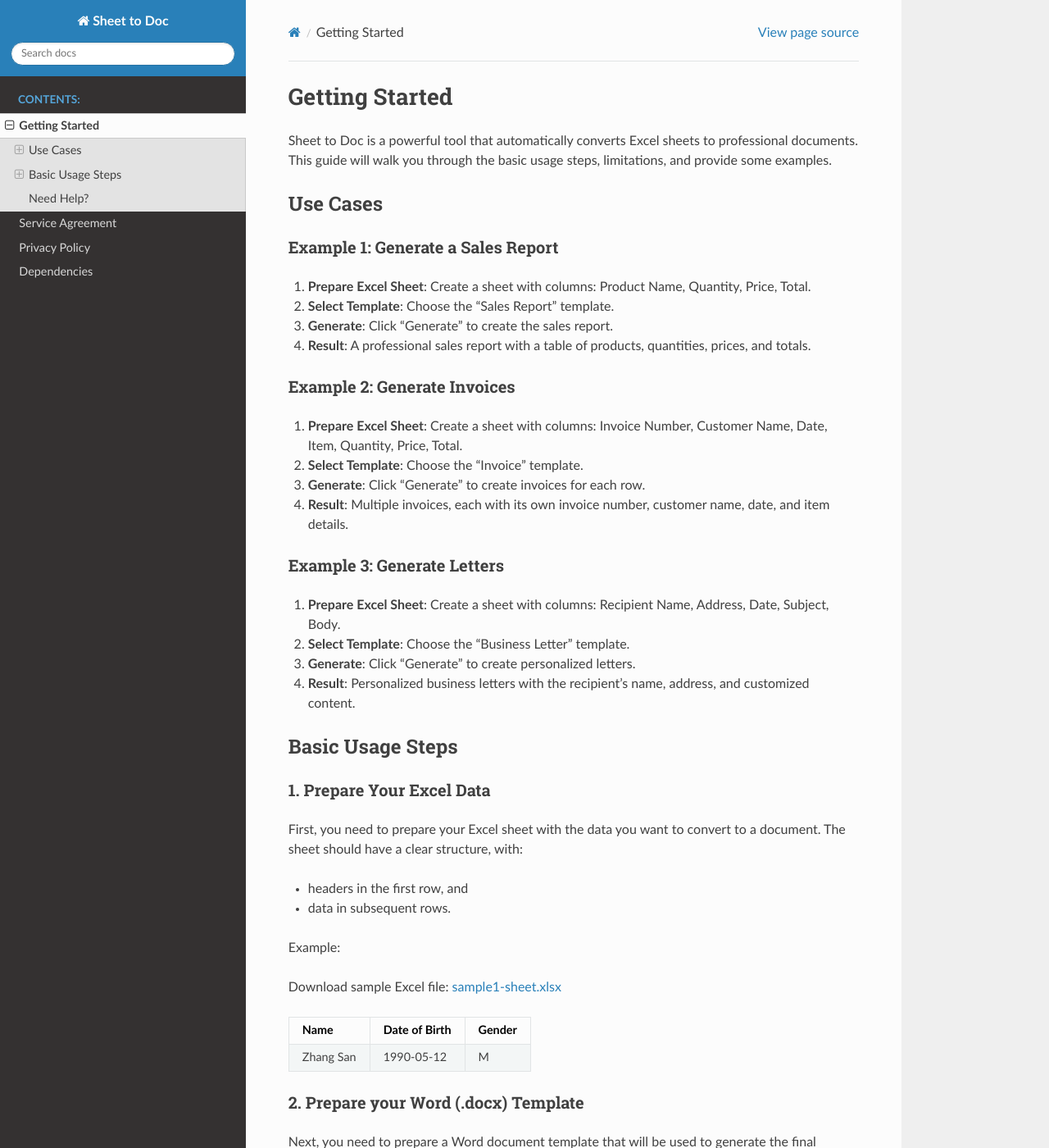
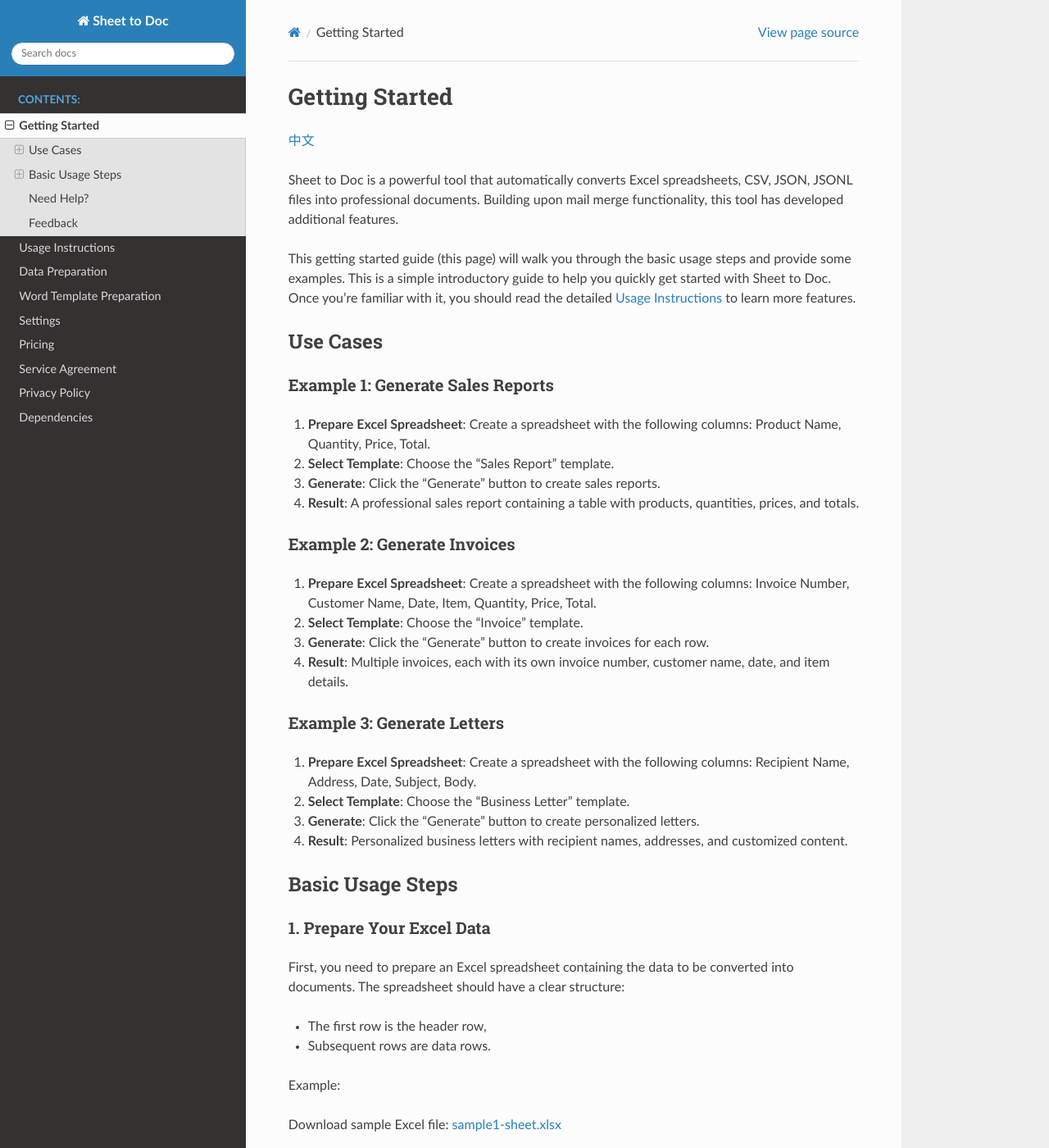
Before and after one commit to he-yang/sheet-to-doc, a Sphinx documentation site: the page built from source/getstarted.md, in a window 1280 px wide and 1400 px high. Shown: the whole window at 82% size. Built offline with Sphinx 7.4.7 and the Read the Docs theme 3.1.0, drawn with Linux system fonts in a browser that asks for light colours; some of the changed text lies outside the part shown.

Commit message:
add translations from cn

````diff
--- /dev/null
+++ b/source/Usage.md
@@ -0,0 +1,62 @@
+# Usage Instructions
+
+[中文](https://sheet-to-doc.wtsolutions.cn/zh-cn/latest/Usage.html)
+
+Sheet to Doc is a powerful tool that automatically converts Excel spreadsheets, CSV, JSON, JSONL files into professional documents. Building upon mail merge functionality, this tool has additional features.
+
+## Usage Steps
+
+### 1. Prepare Your Data
+
+First, you need to prepare the data to be converted into documents:
+   - Excel spreadsheet. The spreadsheet should have a clear structure:
+      - The first row is the header row,
+      - Subsequent rows are data rows.
+   - CSV data
+   - JSON data
+   - JSONL data
+
+For data preparation, please refer to [Data Preparation](ExcelData.md)
+
+### 2. Prepare Your Word (.docx) Template
+
+Next, you need to prepare a Word document template for generating the final documents. The template should contain placeholders from the Excel spreadsheet data.
+
+For Word template preparation, please refer to [Word Template](WordTemplate.md)
+
+### 3. Access the Tool
+
+You can access Sheet to Doc in the following ways:
+
+- Use a modern browser (such as Chrome, Firefox, Edge, Safari) to visit [https://s.wtsolutions.cn/sheet-to-doc.html](https://s.wtsolutions.cn/sheet-to-doc.html).
+
+<script async src="https://pagead2.googlesyndication.com/pagead/js/adsbygoogle.js?client=ca-pub-8772217510669640"
+     crossorigin="anonymous"></script>
+   <ins class="adsbygoogle"
+      style="display:block; text-align:center;"
+      data-ad-layout="in-article"
+      data-ad-format="fluid"
+      data-ad-client="ca-pub-8772217510669640"
+      data-ad-slot="2653271427"></ins>
+   <script>
+      (adsbygoogle = window.adsbygoogle || []).push({});
+   </script>
+
+### 4. Fill in Data
+
+- Copy data directly from your Excel spreadsheet, or from CSV, JSON, JSONL files,
+- Paste it into the "Data" field in the Sheet to Doc application,
+- You can view a data preview in the application.
+
+### 5. Upload Template
+
+- Upload the Word template file you prepared in step 2.
+
+
+### 6. Generate Documents
+
+Before selecting the generation mode, choose the generation mode and define the file name.
+
+For specific settings, please refer to [Settings](Settings.md)
+
+Click the "Generate" button. The tool will populate the template with data and generate professional documents based on the template you selected.
--- /dev/null
+++ b/source/WordTemplate.md
@@ -0,0 +1,143 @@
+# Word Template Preparation
+
+[中文](https://sheet-to-doc.wtsolutions.cn/zh/latest/WordTemplate.html)
+
+
+## Preparing Your Word Template
+
+> We recommend using Microsoft Word to prepare your template files. If you don't have Word, you can use other editors (such as WPS) to prepare template files.
+
+
+- Create a new Word document, must be in .docx format.
+- Insert placeholders using the `{placeholder}` syntax. For detailed usage of placeholders, see the "Placeholders" section below.
+- Add any other text or formatting as needed.
+- Save the template as a .docx file.
+
+<script async src="https://pagead2.googlesyndication.com/pagead/js/adsbygoogle.js?client=ca-pub-8772217510669640"
+     crossorigin="anonymous"></script>
+   <ins class="adsbygoogle"
+      style="display:block; text-align:center;"
+      data-ad-layout="in-article"
+      data-ad-format="fluid"
+      data-ad-client="ca-pub-8772217510669640"
+      data-ad-slot="2653271427"></ins>
+   <script>
+      (adsbygoogle = window.adsbygoogle || []).push({});
+   </script>
+
+## Placeholders
+
+### Data Placeholders
+
+Placeholders are special markers used in Word templates to insert data. Each placeholder is enclosed in `{` and `}`, for example `{Name}`, `{Date of Birth}`, etc.
+
+The name of the placeholder must exactly match the column header in the Excel spreadsheet, otherwise the data will not be filled correctly.
+
+Suppose your Excel spreadsheet contains the following columns: Name, Age, Gender.
+```
+    Name    Age    Gender
+    Zhang San    25    Male
+```
+
+In the Word template, you can insert the following placeholders:
+
+<div class="word-document">
+
+{Name},{Age},{Gender}.
+
+</div>
+
+When the tool runs, it will fill these placeholders with data from the Excel spreadsheet.
+<div class="word-document">
+
+Zhang San,25,Male.
+
+</div>
+
+### Loop Placeholders
+
+> Loop placeholders only work in Generation Mode 2 (generate one Word document for all data items).
+
+If your Excel spreadsheet contains multiple rows of data, you can use loop placeholders to repeatedly fill content in the template.
+
+> The format of loop placeholders is `{#data}...{/data}`. Within `{#data}...{/data}`, you can use data placeholders such as `{Name}` to reference specific data.
+
+Suppose your Excel spreadsheet contains the following columns: Name, Age, Gender.
+```
+    Name    Age    Gender
+    Zhang San    25    Male
+    Li Si    30    Female
+```
+
+In the Word template, you can insert the following placeholders:
+
+<div class="word-document">
+
+{#data}
+
+{Name},{Age},{Gender}.
+
+{/data}
+</div>
+
+When the tool runs, it will loop through the data in the Excel spreadsheet and fill these placeholders row by row.
+
+<div class="word-document">
+
+Zhang San,25,Male.
+
+Li Si,30,Female.
+
+</div>
+
+
+### Conditional Placeholders
+
+If your Excel spreadsheet contains conditional data, you can use conditional placeholders to fill content in the template based on conditions.
+
+> The format of conditional placeholders is `{#aCondition}...{/aCondition}`.
+
+Suppose your Excel spreadsheet contains the following columns: Name, Age, Gender, Awarded.
+```
+    Name    Age    Gender    Awarded
+    Zhang San    25    Male    true
+    Li Si    30    Female    false
+    Wang Wu    35    Male    true
+```
+
+In the Word template, you can insert the conditional placeholder `{#Awarded}...{/Awarded}`:
+
+<div class="word-document">
+
+Winners of this competition:
+
+{#data}
+
+{#Awarded}
+
+{Name},{Age},{Gender}.
+
+{/Awarded}
+
+{/data}
+
+</div>
+
+When the tool runs, it will loop through the data in the Excel spreadsheet, check if the person is an award winner, and if so, fill the placeholders; if not, it will not fill them.
+
+<div class="word-document">
+
+Winners of this competition:
+
+Zhang San,25,Male.
+
+Wang Wu,35,Male.
+
+</div>
+
+
+### Notes
+
+- Placeholders must be enclosed in curly braces `{}`.
+- The name of the placeholder must exactly match the column header in the Excel spreadsheet, including case.
+- Placeholders can be used anywhere in the template, including paragraphs, tables, lists, etc.
--- /dev/null
+++ b/source/_static/custom.css
@@ -0,0 +1,120 @@
+/* 自定义Markdown文档样式 */
+
+
+
+.note {
+    background-color: #d1ecf1;
+    border-left: 4px solid #17a2b8;
+    padding: 1em;
+    margin-bottom: 1em;
+    border-radius: 0 4px 4px 0;
+}
+
+.warning {
+    background-color: #fff3cd;
+    border-left: 4px solid #ffc107;
+    padding: 1em;
+    margin-bottom: 1em;
+    border-radius: 0 4px 4px 0;
+}
+
+/* Word文档样式块 */
+.word-document {
+    /* 基础样式 */
+    background-color: #ffffff;
+    border: 1px solid #e0e0e0;
+    border-radius: 8px;
+    box-shadow: 0 4px 12px rgba(0, 0, 0, 0.1);
+    padding: 40px;
+    margin: 20px 0;
+
+    /* 模拟纸张效果 */
+    max-width: 800px;
+    margin-left: auto;
+    margin-right: auto;
+
+    /* 页面边框 */
+    position: relative;
+    overflow: hidden;
+}
+
+/* Word文档样式块内容样式 */
+.word-document p {
+    font-family: 'Times New Roman', Times, serif;
+    font-size: 16px;
+    line-height: 1.5;
+    margin-bottom: 12px;
+    text-align: left;
+}
+
+/* Word文档样式块标题样式 */
+.word-document h1 {
+    font-family: 'Times New Roman', Times, serif;
+    font-size: 24px;
+    font-weight: bold;
+    color: #000000;
+    text-align: center;
+    margin-bottom: 24px;
+    border-bottom: none;
+    padding-bottom: 0;
+}
+
+.word-document h2 {
+    font-family: 'Times New Roman', Times, serif;
+    font-size: 20px;
+    font-weight: bold;
+    color: #000000;
+    margin-top: 24px;
+    margin-bottom: 16px;
+    border-bottom: none;
+    padding-bottom: 0;
+}
+
+/* Word文档样式块列表样式 */
+.word-document ul, .word-document ol {
+    font-family: 'Times New Roman', Times, serif;
+    font-size: 16px;
+    line-height: 1.5;
+    margin-left: 24px;
+    margin-bottom: 12px;
+}
+
+/* Word文档样式块表格样式 */
+.word-document table {
+    border-collapse: collapse;
+    width: 100%;
+    margin: 16px 0;
+}
+
+.word-document table, .word-document th, .word-document td {
+    border: 1px solid #000000;
+    padding: 8px;
+    font-family: 'Times New Roman', Times, serif;
+    font-size: 16px;
+}
+
+.word-document th {
+    background-color: #f2f2f2;
+    font-weight: bold;
+}
+
+/* 文档顶部和底部装饰 */
+.word-document::before {
+    content: '';
+    position: absolute;
+    top: 0;
+    left: 0;
+    right: 0;
+    height: 1px;
+    background-color: #e0e0e0;
+}
+
+.word-document::after {
+    content: '';
+    position: absolute;
+    bottom: 0;
+    left: 0;
+    right: 0;
+    height: 1px;
+    background-color: #e0e0e0;
+}
--- a/source/_templates/layout.html
+++ b/source/_templates/layout.html
@@ -18,4 +18,5 @@
     <meta name="keywords"
         content="sheet-to-doc, excel-to-word, excel to word, word to excel, word, excel, conversion, mac, windows, transfer, spreadsheets, microsoft, add-in, web, online">
     <link rel="icon" href="https://wtsolutions.cn/favicon.ico">
+    <!-- Cloudflare Web Analytics --><script defer src='https://static.cloudflareinsights.com/beacon.min.js' data-cf-beacon='{"token": "21223ed11ede4f07b030f41d052210cc"}'></script><!-- End Cloudflare Web Analytics -->
 {% endblock %}
--- a/source/conf.py
+++ b/source/conf.py
@@ -9,7 +9,7 @@
 project = 'Sheet to Doc'
 copyright = '2022~2025, WTSolutions'
 author = 'WTSolutions'
-release = '1.0.0.0'
+release = '1.3.0.0'
 
 # -- General configuration ---------------------------------------------------
 # https://www.sphinx-doc.org/en/master/usage/configuration.html#general-configuration
@@ -20,6 +20,7 @@
 sitemap_url_scheme = "{link}"
 html_extra_path = ['robots.txt','ads.txt']
 html_js_files = ['custom.js']
+html_css_files = ['custom.css']
 language ='en'
 templates_path = ['_templates']
 exclude_patterns = [
--- a/source/getstarted.md
+++ b/source/getstarted.md
@@ -1,56 +1,71 @@
 # Getting Started
 
-Sheet to Doc is a powerful tool that automatically converts Excel sheets to professional documents. This guide will walk you through the basic usage steps, limitations, and provide some examples.
+[中文](https://sheet-to-doc.wtsolutions.cn/zh-cn/latest/getstarted.html)
 
+Sheet to Doc is a powerful tool that automatically converts Excel spreadsheets, CSV, JSON, JSONL files into professional documents. Building upon mail merge functionality, this tool has developed additional features.
+
+This getting started guide (this page) will walk you through the basic usage steps and provide some examples. This is a simple introductory guide to help you quickly get started with Sheet to Doc. Once you're familiar with it, you should read the detailed [Usage Instructions](Usage.md) to learn more features.
 
 ## Use Cases
 
-### Example 1: Generate a Sales Report
+### Example 1: Generate Sales Reports
 
-1. **Prepare Excel Sheet**: Create a sheet with columns: Product Name, Quantity, Price, Total.
+1. **Prepare Excel Spreadsheet**: Create a spreadsheet with the following columns: Product Name, Quantity, Price, Total.
 2. **Select Template**: Choose the "Sales Report" template.
-3. **Generate**: Click "Generate" to create the sales report.
-4. **Result**: A professional sales report with a table of products, quantities, prices, and totals.
+3. **Generate**: Click the "Generate" button to create sales reports.
+4. **Result**: A professional sales report containing a table with products, quantities, prices, and totals.
 
 ### Example 2: Generate Invoices
 
-1. **Prepare Excel Sheet**: Create a sheet with columns: Invoice Number, Customer Name, Date, Item, Quantity, Price, Total.
+1. **Prepare Excel Spreadsheet**: Create a spreadsheet with the following columns: Invoice Number, Customer Name, Date, Item, Quantity, Price, Total.
 2. **Select Template**: Choose the "Invoice" template.
-3. **Generate**: Click "Generate" to create invoices for each row.
+3. **Generate**: Click the "Generate" button to create invoices for each row.
 4. **Result**: Multiple invoices, each with its own invoice number, customer name, date, and item details.
 
 ### Example 3: Generate Letters
 
-1. **Prepare Excel Sheet**: Create a sheet with columns: Recipient Name, Address, Date, Subject, Body.
+1. **Prepare Excel Spreadsheet**: Create a spreadsheet with the following columns: Recipient Name, Address, Date, Subject, Body.
 2. **Select Template**: Choose the "Business Letter" template.
-3. **Generate**: Click "Generate" to create personalized letters.
-4. **Result**: Personalized business letters with the recipient's name, address, and customized content.
+3. **Generate**: Click the "Generate" button to create personalized letters.
+4. **Result**: Personalized business letters with recipient names, addresses, and customized content.
+
+<script async src="https://pagead2.googlesyndication.com/pagead/js/adsbygoogle.js?client=ca-pub-8772217510669640"
+     crossorigin="anonymous"></script>
+   <ins class="adsbygoogle"
+      style="display:block; text-align:center;"
+      data-ad-layout="in-article"
+      data-ad-format="fluid"
+      data-ad-client="ca-pub-8772217510669640"
+      data-ad-slot="2653271427"></ins>
+   <script>
+      (adsbygoogle = window.adsbygoogle || []).push({});
+   </script>
 
 ## Basic Usage Steps
 
 ### 1. Prepare Your Excel Data
 
-First, you need to prepare your Excel sheet with the data you want to convert to a document. The sheet should have a clear structure, with:
-- headers in the first row, and
-- data in subsequent rows.
+First, you need to prepare an Excel spreadsheet containing the data to be converted into documents. The spreadsheet should have a clear structure:
+- The first row is the header row,
+- Subsequent rows are data rows.
 
 Example:
 
 Download sample Excel file: [sample1-sheet.xlsx](_static/sample1-sheet.xlsx)
 
-| Name   | Date of Birth | Gender |
-|--------|--------------|--------|
-| Zhang San  | 1990-05-12   | M     |
+| Name  | Date of Birth | Gender |
+|-------|---------------|--------|
+| Zhang San | 1990-05-12   | M     |
 
 
-### 2. Prepare your Word (.docx) Template
+### 2. Prepare Your Word (.docx) Template
 
-Next, you need to prepare a Word document template that will be used to generate the final document. The template should contain placeholders for the data from the Excel sheet.
+Next, you need to prepare a Word document template for generating the final documents. The template should contain placeholders from the Excel spreadsheet data.
 
 Example:
 
 - Create a new Word document.
-- Insert placeholders using the `{placeholder}` syntax. For example, `{Name}` will be replaced with the data from the "Name" column, and `{Date of Birth}` will be replaced with the data from the "Date of Birth" column.
+- Insert placeholders using the `{placeholder}` syntax. For example, `{Name}` will be replaced with data from the "Name" column, and `{Date of Birth}` will be replaced with data from the "Date of Birth" column.
 - Add any other text or formatting as needed.
 - Save the template as a DOCX file.
 
@@ -59,66 +74,93 @@
 Download sample Word template file: [sample1-doc.docx](_static/sample1-doc.docx)
 
 
-```text
-Subject: Visit Notification: One Colleague Visiting Tomorrow
+<div class="word-document">
 
-Dear Davidson,
+Subject: Visit Notification: A Colleague Will Visit Tomorrow
 
-We are writing to inform you that one of our colleagues will be visiting your office tomorrow. His/Her details, as shown on the employee ID, are as follows:
+Dear Davidson:
 
-Full Name: {Name}
+We hereby inform you that one of our colleagues will visit your office tomorrow. The details as shown on their employee ID are as follows:
+
+Name: {Name}
+
 Date of Birth: {Date of Birth}
+
 Gender: {Gender}
 
-Please kindly assist with his/her entry and coordination upon arrival. Should you need further information, feel free to contact me.
+Please assist with entry procedures and coordination upon their arrival. If you need any further information, please feel free to contact me.
+
 Thank you for your support.
+
+Sincerely,
+
 Best regards,
+
 WTSolutions
-```
+
+</div>
+
+
 
 ### 3. Access the Tool
 
-You can use Sheet to Doc:
+You can access Sheet to Doc in the following ways:
 
--  Visit [https://s.wtsolutions.cn/sheet-to-doc.html](https://s.wtsolutions.cn/sheet-to-doc.html) using one of your modern browsers (e.g., Chrome, Firefox, Safari).
+- Use a modern browser (such as Chrome, Firefox, Safari) to visit [https://s.wtsolutions.cn/sheet-to-doc.html](https://s.wtsolutions.cn/sheet-to-doc.html).
+- You can change the language to English or Chinese by clicking the language switcher in the top right corner.
 
 
-### 4. Fill in the Data
+### 4. Fill in Data
 
-- Copy the data directly from your Excel sheet.
-- Paste it into the "Data" field in the Sheet to Doc web app.
-- You can see a preview of the data in the web app.
+- Copy data directly from your Excel spreadsheet.
+- Paste it into the "Data" field in the Sheet to Doc web application.
+- You can view a data preview in the web application.
 
-### 5. Upload the Template
+### 5. Upload Template
 
 - Upload the Word template file you prepared in step 2.
 
 
-### 4. Generate the Document
+### 6. Generate Documents
 
-Click the "Generate" button. The tool will populate the template with the data from the Excel sheet and generate a professional document based on your chosen template.
+When selecting the generation mode, choose mode 1: Generate separate Word documents for each row of data.
+
+Click the "Generate" button. The tool will populate the template with data from the Excel spreadsheet and generate professional documents based on the template you selected.
 
 Example:
 
 Download sample generated document: [sample1-report.docx](_static/sample1-report.docx)
 
-```text
-Subject: Visit Notification: One Colleague Visiting Tomorrow
+<div class="word-document">
 
-Dear Davidson,
+Subject: Visit Notification: A Colleague Will Visit Tomorrow
 
-We are writing to inform you that one of our colleagues will be visiting your office tomorrow. His/Her details, as shown on the employee ID, are as follows:
-Full Name: Zhang San
+Dear Davidson:
+
+We hereby inform you that one of our colleagues will visit your office tomorrow. The details as shown on their employee ID are as follows:
+
+Name: Zhang San
+
 Date of Birth: 1990/5/12
+
 Gender: M
-Please kindly assist with his/her entry and coordination upon arrival. Should you need further information, feel free to contact me.
+
+Please assist with entry procedures and coordination upon their arrival. If you need any further information, please feel free to contact me.
+
 Thank you for your support.
+
+Sincerely,
+
 Best regards,
+
 WTSolutions
 
-```
+</div>
 
 
 ## Need Help?
 
-If you encounter any issues or have questions, please email he.yang@wtsolutions.cn.
+If you encounter any problems or have any questions, please send an email to he.yang@wtsolutions.cn.
+
+## Feedback
+[Click here to provide feedback](https://s.wtsolutions.cn/redirect.html#useradviceform)
````
Also changed, not shown: source/ExcelData.md (added, +110 -0 lines), source/Pricing.md (added, +25 -0 lines), source/Settings.md (added, +92 -0 lines), source/index.rst (+9 -4 lines), 4 other files.
